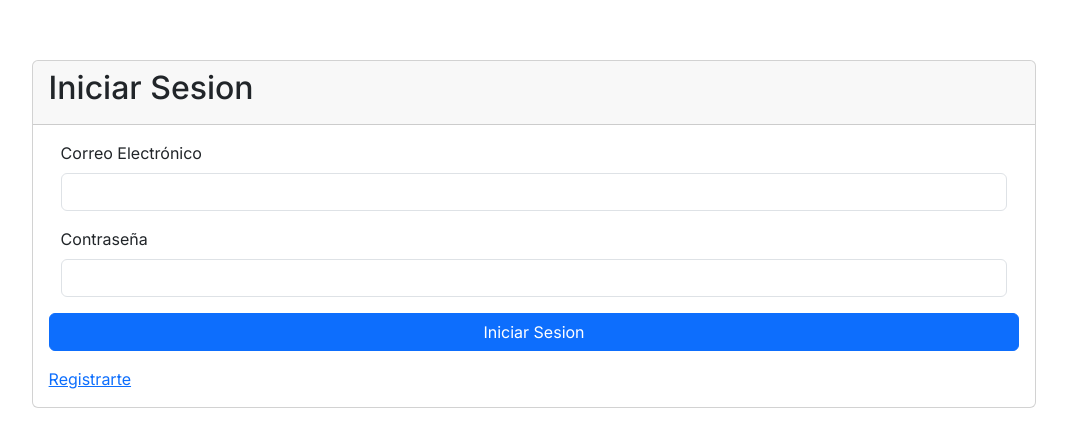
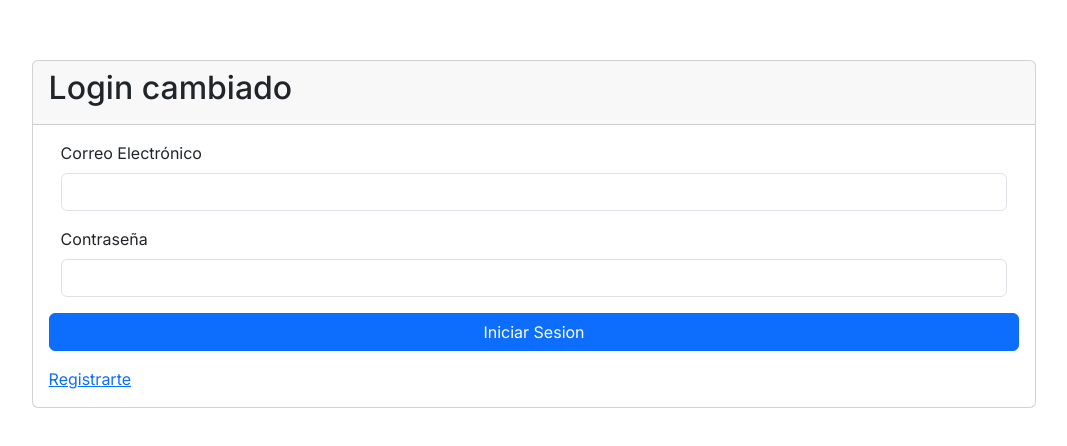
Before and after one commit to JEspinola99/Frontend-IO2, a Next.js app: page /login in a window 1280 px wide. Shown: the part 166-612 px from the top of the page, without its empty margins (106-1173 px from the left). Built offline with nearby package versions, Linux system fonts and the light colour scheme.

Commit message:
hola este codigo fue modificado

```diff
--- a/src/app/login/page.tsx
+++ b/src/app/login/page.tsx
@@ -20,7 +20,7 @@ export default function Index() {
         <Toaster position="top-right" />
         <Card className='cardForm'>
           <Card.Header>
-            <h2>Iniciar Sesion</h2>
+            <h2>Login cambiado</h2>
           </Card.Header>
           <Card.Body>
 
```
